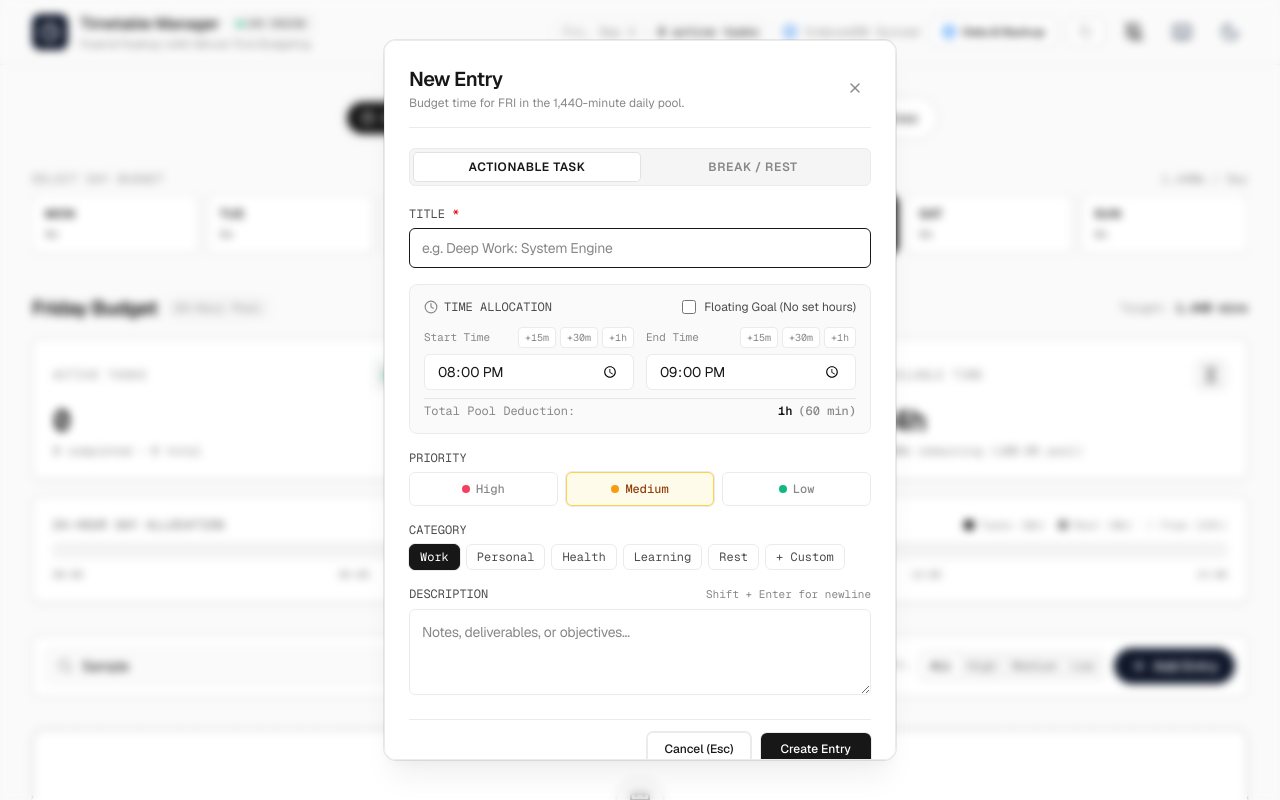
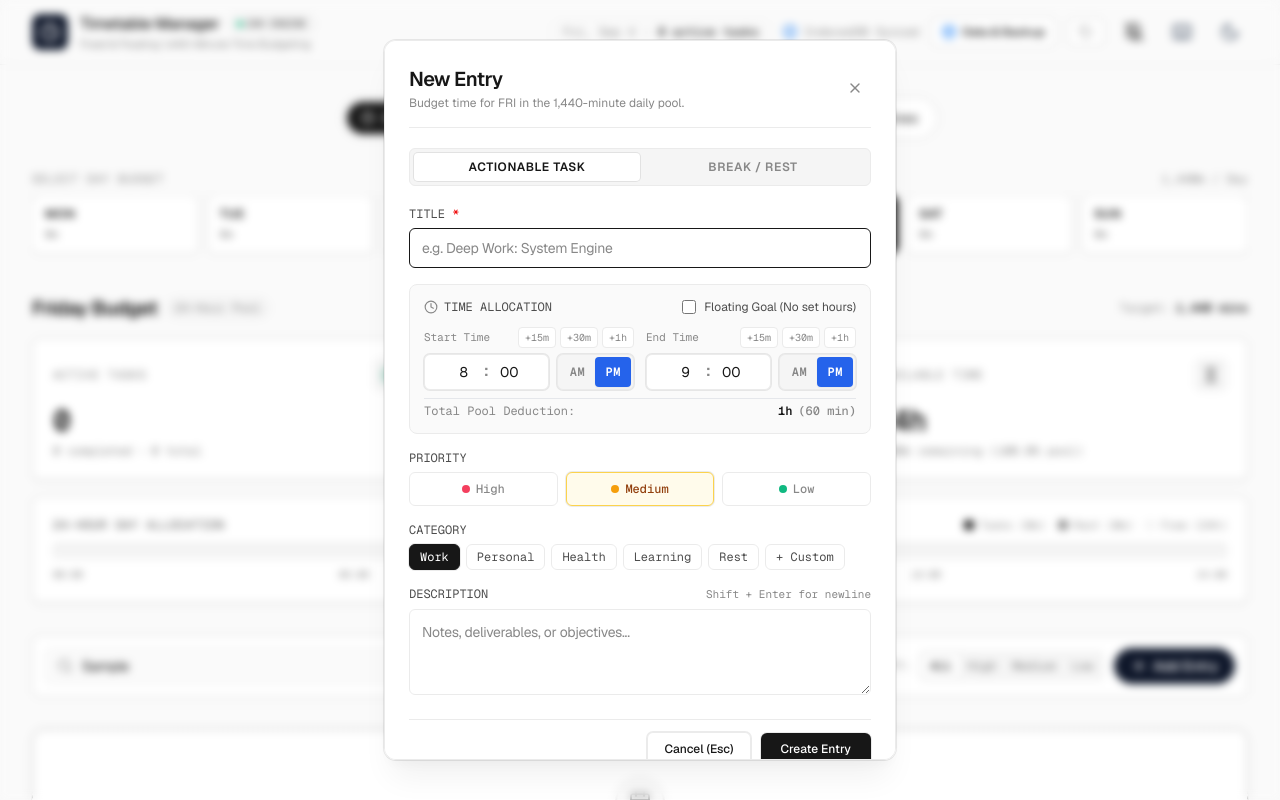
Before and after one commit to RishikantNamdev/Time-Manager, a React (Vite) app: page / in a window 1280 px wide. Both pictures are taken after typing "Sample" into the empty fields and a click on the button "Add Entry". Shown: the top 800 px of the page. Built offline with nearby package versions, Linux system fonts and the light colour scheme.

Commit message:
feat: add 12-hour time picker with AM/PM toggle in task modal

```diff
--- a/src/components/TaskModal.tsx
+++ b/src/components/TaskModal.tsx
@@ -7,7 +7,15 @@ import {
   BreakItem,
   TaskCategory,
 } from '../types/schedule';
-import { calculateDuration, formatDuration, formatMinutesToTime, addMinutesToTime } from '../utils/timeMath';
+import {
+  calculateDuration,
+  formatDuration,
+  formatMinutesToTime,
+  addMinutesToTime,
+  parse24To12,
+  format12To24,
+  format24To12Display,
+} from '../utils/timeMath';
 import { checkCandidateCollision } from '../utils/collisionDetector';
 import { X, Clock, AlertCircle, AlertTriangle } from 'lucide-react';
 import { clsx } from 'clsx';
@@ -19,6 +27,220 @@ const PRESET_CATEGORIES: TaskCategory[] = [
   'Learning',
   'Rest',
 ];
+
+interface TimePicker12Props {
+  id: string;
+  label: string;
+  value: string; // 24-hour 'HH:mm'
+  onChange: (value24: string) => void;
+}
+
+const TimePicker12: React.FC<TimePicker12Props> = ({ id, label, value, onChange }) => {
+  const { hour, minute, period } = parse24To12(value);
+  const [hourInput, setHourInput] = useState<string>(hour.toString());
+  const [minuteInput, setMinuteInput] = useState<string>(minute.toString().padStart(2, '0'));
+
+  // Sync inputs when value changes externally (e.g. +15m, +30m, +1h buttons, initial load)
+  useEffect(() => {
+    const p = parse24To12(value);
+    const curH = parseInt(hourInput, 10);
+    const curM = parseInt(minuteInput, 10);
+
+    if (p.hour !== curH) {
+      setHourInput(p.hour.toString());
+    }
+    if (p.minute !== curM) {
+      setMinuteInput(p.minute.toString().padStart(2, '0'));
+    }
+  }, [value]);
+
+  const handlePeriodToggle = (newPeriod: 'AM' | 'PM') => {
+    if (newPeriod === period) return;
+    const currentH = Math.min(Math.max(parseInt(hourInput, 10) || hour, 1), 12);
+    const currentM = Math.min(Math.max(parseInt(minuteInput, 10) || minute, 0), 59);
+    onChange(format12To24(currentH, currentM, newPeriod));
+  };
+
+  const handleKeyDownCommon = (e: React.KeyboardEvent<HTMLInputElement>) => {
+    if (e.key === 'a' || e.key === 'A') {
+      e.preventDefault();
+      handlePeriodToggle('AM');
+    } else if (e.key === 'p' || e.key === 'P') {
+      e.preventDefault();
+      handlePeriodToggle('PM');
+    }
+  };
+
+  const handleHourChange = (e: React.ChangeEvent<HTMLInputElement>) => {
+    const raw = e.target.value;
+    if (raw === '') {
+      setHourInput('');
+      return;
+    }
+    const val = parseInt(raw, 10);
+    if (isNaN(val)) return;
+
+    if (val > 12) {
+      setHourInput('12');
+      onChange(format12To24(12, minute, period));
+    } else if (val === 0) {
+      setHourInput('0');
+    } else {
+      setHourInput(val.toString());
+      onChange(format12To24(val, minute, period));
+    }
+  };
+
+  const handleHourBlur = () => {
+    if (hourInput === '' || hourInput === '0') {
+      setHourInput('12');
+      onChange(format12To24(12, minute, period));
+    } else {
+      const val = parseInt(hourInput, 10);
+      const clamped = Math.min(Math.max(val || 12, 1), 12);
+      setHourInput(clamped.toString());
+      onChange(format12To24(clamped, minute, period));
+    }
+  };
+
+  const handleHourKeyDown = (e: React.KeyboardEvent<HTMLInputElement>) => {
+    if (e.key === 'ArrowUp') {
+      e.preventDefault();
+      const currentH = parseInt(hourInput, 10) || hour;
+      const nextH = currentH === 12 ? 1 : currentH + 1;
+      setHourInput(nextH.toString());
+      onChange(format12To24(nextH, minute, period));
+    } else if (e.key === 'ArrowDown') {
+      e.preventDefault();
+      const currentH = parseInt(hourInput, 10) || hour;
+      const prevH = currentH === 1 ? 12 : currentH - 1;
+      setHourInput(prevH.toString());
+      onChange(format12To24(prevH, minute, period));
+    } else {
+      handleKeyDownCommon(e);
+    }
+  };
+
+  const handleMinuteChange = (e: React.ChangeEvent<HTMLInputElement>) => {
+    const raw = e.target.value;
+    if (raw === '') {
+      setMinuteInput('');
+      return;
+    }
+    const val = parseInt(raw, 10);
+    if (isNaN(val)) return;
+
+    if (val > 59) {
+      setMinuteInput('59');
+      onChange(format12To24(hour, 59, period));
+    } else if (val < 0) {
+      setMinuteInput('00');
+      onChange(format12To24(hour, 0, period));
+    } else {
+      setMinuteInput(raw);
+      onChange(format12To24(hour, val, period));
+    }
+  };
+
+  const handleMinuteBlur = () => {
+    if (minuteInput === '') {
+      setMinuteInput('00');
+      onChange(format12To24(hour, 0, period));
+    } else {
+      const val = parseInt(minuteInput, 10);
+      const clamped = Math.min(Math.max(val || 0, 0), 59);
+      const padded = clamped.toString().padStart(2, '0');
+      setMinuteInput(padded);
+      onChange(format12To24(hour, clamped, period));
+    }
+  };
+
+  const handleMinuteKeyDown = (e: React.KeyboardEvent<HTMLInputElement>) => {
+    const step = e.shiftKey ? 15 : 1;
+    if (e.key === 'ArrowUp') {
+      e.preventDefault();
+      const currentM = parseInt(minuteInput, 10) || minute;
+      const nextM = (currentM + step) % 60;
+      const padded = nextM.toString().padStart(2, '0');
+      setMinuteInput(padded);
+      onChange(format12To24(hour, nextM, period));
+    } else if (e.key === 'ArrowDown') {
+      e.preventDefault();
+      const currentM = parseInt(minuteInput, 10) || minute;
+      const prevM = (currentM - step + 60) % 60;
+      const padded = prevM.toString().padStart(2, '0');
+      setMinuteInput(padded);
+      onChange(format12To24(hour, prevM, period));
+    } else {
+      handleKeyDownCommon(e);
+    }
+  };
+
+  return (
+    <div className="flex items-center gap-2">
+      {/* Time Digits Box */}
+      <div className="flex items-center h-9 px-2 rounded-sm border border-hairline dark:border-slate-700 bg-canvas dark:bg-slate-800 focus-within:border-ink dark:focus-within:border-slate-400 transition-colors flex-1 justify-center shadow-level-1">
+        <input
+          id={id}
+          type="number"
+          min={1}
+          max={12}
+          aria-label={`${label} Hour`}
+          value={hourInput}
+          onFocus={(e) => e.target.select()}
+          onChange={handleHourChange}
+          onBlur={handleHourBlur}
+          onKeyDown={handleHourKeyDown}
+          className="w-8 text-center bg-transparent font-mono text-body-sm font-semibold text-ink dark:text-white focus:outline-none [appearance:textfield] [&::-webkit-outer-spin-button]:appearance-none [&::-webkit-inner-spin-button]:appearance-none"
+        />
+        <span className="text-ink-mute dark:text-slate-400 font-mono font-bold select-none px-0.5 pb-0.5">:</span>
+        <input
+          id={`${id}-minute`}
+          type="number"
+          min={0}
+          max={59}
+          aria-label={`${label} Minute`}
+          value={minuteInput}
+          onFocus={(e) => e.target.select()}
+          onChange={handleMinuteChange}
+          onBlur={handleMinuteBlur}
+          onKeyDown={handleMinuteKeyDown}
+          className="w-8 text-center bg-transparent font-mono text-body-sm font-semibold text-ink dark:text-white focus:outline-none [appearance:textfield] [&::-webkit-outer-spin-button]:appearance-none [&::-webkit-inner-spin-button]:appearance-none"
+        />
+      </div>
+
+      {/* Segmented AM/PM Toggle Pill */}
+      <div className="flex h-9 p-0.5 rounded-sm bg-canvas-soft-2 dark:bg-slate-800/80 border border-hairline dark:border-slate-700 select-none shadow-level-1">
+        <button
+          type="button"
+          onClick={() => handlePeriodToggle('AM')}
+          aria-label={`${label} AM`}
+          className={clsx(
+            'px-2.5 h-full text-xs font-semibold rounded-xs transition-all font-mono tracking-wider flex items-center justify-center',
+            period === 'AM'
+              ? 'bg-blue-600 text-white shadow-sm dark:bg-cyan-400 dark:text-gray-950 font-bold'
+              : 'text-ink-mute hover:text-ink dark:text-slate-400 dark:hover:text-slate-200'
+          )}
+        >
+          AM
+        </button>
+        <button
+          type="button"
+          onClick={() => handlePeriodToggle('PM')}
+          aria-label={`${label} PM`}
+          className={clsx(
+            'px-2.5 h-full text-xs font-semibold rounded-xs transition-all font-mono tracking-wider flex items-center justify-center',
+            period === 'PM'
+              ? 'bg-blue-600 text-white shadow-sm dark:bg-cyan-400 dark:text-gray-950 font-bold'
+              : 'text-ink-mute hover:text-ink dark:text-slate-400 dark:hover:text-slate-200'
+          )}
+        >
+          PM
+        </button>
+      </div>
+    </div>
+  );
+};
 
 export const TaskModal: React.FC = () => {
   const {
@@ -406,14 +628,11 @@ export const TaskModal: React.FC = () => {
                         </button>
                       </div>
                     </div>
-                    <input
+                    <TimePicker12
                       id="start-time"
-                      type="time"
-                      step="60"
-                      required
+                      label="Start Time"
                       value={startTime}
-                      onChange={(e) => setStartTime(e.target.value)}
-                      className="w-full h-9 px-3 rounded-sm border border-hairline dark:border-slate-700 bg-canvas dark:bg-slate-800 text-body-sm font-mono text-ink dark:text-white focus:outline-none focus:border-ink dark:focus:border-slate-500"
+                      onChange={setStartTime}
                     />
                   </div>
                   <div className="space-y-1.5">
@@ -446,14 +665,11 @@ export const TaskModal: React.FC = () => {
                         </button>
                       </div>
                     </div>
-                    <input
+                    <TimePicker12
                       id="end-time"
-                      type="time"
-                      step="60"
-                      required
+                      label="End Time"
                       value={endTime}
-                      onChange={(e) => setEndTime(e.target.value)}
-                      className="w-full h-9 px-3 rounded-sm border border-hairline dark:border-slate-700 bg-canvas dark:bg-slate-800 text-body-sm font-mono text-ink dark:text-white focus:outline-none focus:border-ink dark:focus:border-slate-500"
+                      onChange={setEndTime}
                     />
                   </div>
                 </div>
@@ -463,7 +679,7 @@ export const TaskModal: React.FC = () => {
                   <div className="p-2.5 rounded-sm bg-amber-500/10 border border-amber-500/40 text-amber-900 dark:text-amber-200 text-xs font-mono flex items-start gap-2">
                     <AlertTriangle className="w-4 h-4 text-amber-600 dark:text-amber-400 flex-shrink-0 mt-0.5" />
                     <span>
-                      Note: This time window overlaps with &apos;{collisionResult.conflictingItem.title}&apos; ({collisionResult.conflictingItem.startTime} - {collisionResult.conflictingItem.endTime}).
+                      Note: This time window overlaps with &apos;{collisionResult.conflictingItem.title}&apos; ({format24To12Display(collisionResult.conflictingItem.startTime)} - {format24To12Display(collisionResult.conflictingItem.endTime)}).
                     </span>
                   </div>
                 )}
--- a/src/utils/timeMath.ts
+++ b/src/utils/timeMath.ts
@@ -236,3 +236,47 @@ export function findFreeSlots(items: ScheduleItem[]): FreeSlot[] {
 
   return freeSlots;
 }
+
+/**
+ * Converts a 24-hour 'HH:mm' string to 12-hour components (hour 1-12, minute 0-59, period AM/PM).
+ */
+export function parse24To12(time24: string): { hour: number; minute: number; period: 'AM' | 'PM' } {
+  if (!time24 || !time24.includes(':')) {
+    return { hour: 12, minute: 0, period: 'AM' };
+  }
+  const [hoursStr, minutesStr] = time24.split(':');
+  let hours = parseInt(hoursStr, 10);
+  if (isNaN(hours)) hours = 0;
+  let minutes = parseInt(minutesStr, 10);
+  if (isNaN(minutes)) minutes = 0;
+
+  hours = Math.min(Math.max(hours, 0), 23);
+  minutes = Math.min(Math.max(minutes, 0), 59);
+
+  const period: 'AM' | 'PM' = hours >= 12 ? 'PM' : 'AM';
+  let hour = hours % 12;
+  if (hour === 0) hour = 12;
+
+  return { hour, minute: minutes, period };
+}
+
+/**
+ * Converts 12-hour components (hour 1-12, minute 0-59, period AM/PM) into standard 24-hour 'HH:mm' string.
+ */
+export function format12To24(hour: number, minute: number, period: 'AM' | 'PM'): string {
+  let h = (hour || 0) % 12;
+  if (period === 'PM') {
+    h += 12;
+  }
+  const m = Math.min(Math.max(minute || 0, 0), 59);
+  return `${h.toString().padStart(2, '0')}:${m.toString().padStart(2, '0')}`;
+}
+
+/**
+ * Formats a 24-hour 'HH:mm' string to human-readable 12-hour format (e.g., '2:30 PM' or '9:00 AM').
+ */
+export function format24To12Display(time24?: string): string {
+  if (!time24) return '';
+  const { hour, minute, period } = parse24To12(time24);
+  return `${hour}:${minute.toString().padStart(2, '0')} ${period}`;
+}
```
